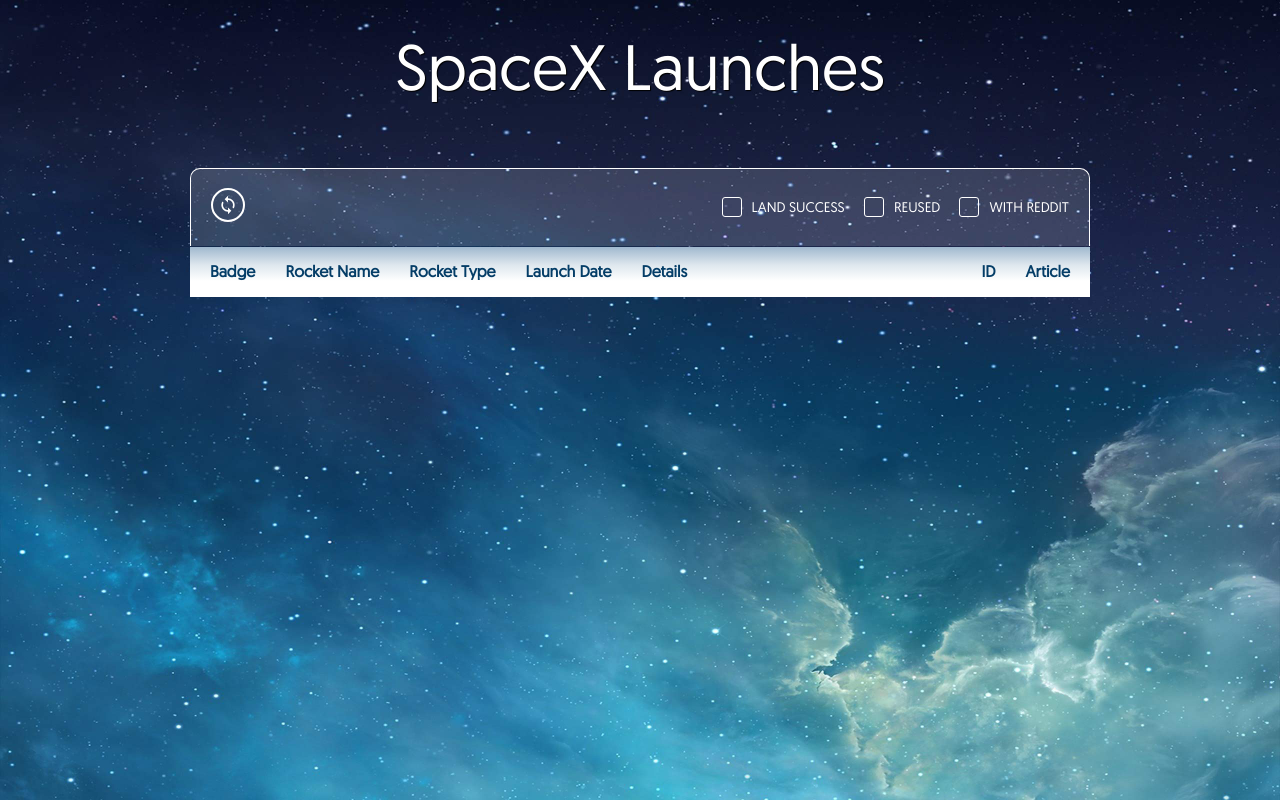
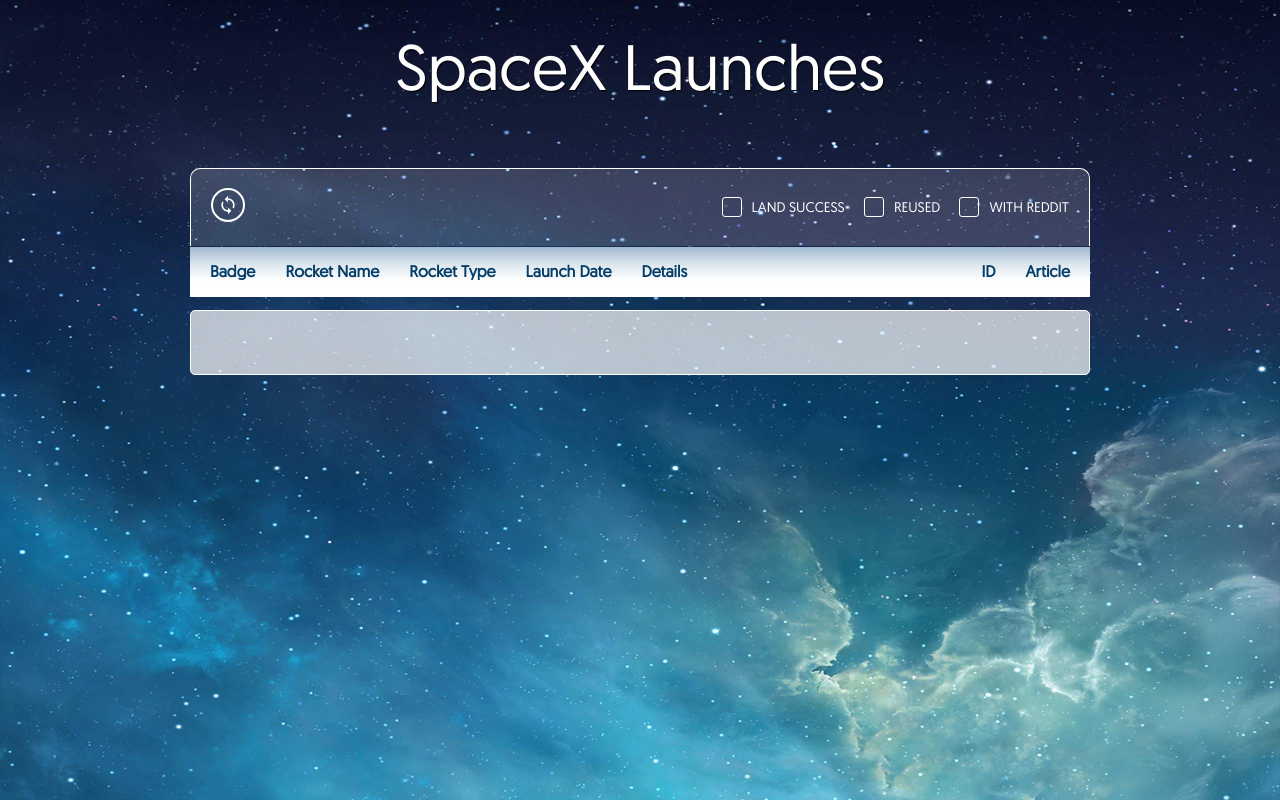
Before and after one commit to mcnamara14/spacex-launches, a React (Create React App) app: page / in a window 1280 px wide. Built offline with nearby package versions, Linux system fonts and the light colour scheme.

Commit message:
Add LaunchCard component and basic styling

```diff
--- a/src/components/App/App.js
+++ b/src/components/App/App.js
@@ -1,6 +1,7 @@
 import React, { Component } from 'react';
 import './App.css';
 import Header from '../Header/Header';
+import LaunchCards from '../LaunchCards/LaunchCards';
 import spaceBgImg from './images/background.jpg';
 
 class App extends Component {
@@ -11,6 +12,7 @@
       <section className="App" style={bgImg}>
         <main>
           <Header />
+          <LaunchCards />
         </main>
       </section>
     );
--- /dev/null
+++ b/src/components/LaunchCard/LaunchCard.css
@@ -0,0 +1,7 @@
+.LaunchCard {
+  height: 33px;
+  padding: 15px;
+  background:rgba(255, 255, 255, 0.7);
+  border-radius: 5px;
+  border: 1px solid #fff;
+}
--- /dev/null
+++ b/src/components/LaunchCard/LaunchCard.js
@@ -0,0 +1,14 @@
+import React, { Component } from 'react';
+import './LaunchCard.css';
+
+class LaunchCard extends Component {
+  render() {
+    return (
+      <section className="LaunchCard" >
+
+      </section>
+    );
+  }
+}
+
+export default LaunchCard;
--- /dev/null
+++ b/src/components/LaunchCards/LaunchCards.css
@@ -0,0 +1,3 @@
+.LaunchCards {
+  padding-top: 13px;
+}
--- /dev/null
+++ b/src/components/LaunchCards/LaunchCards.js
@@ -0,0 +1,15 @@
+import React, { Component } from 'react';
+import './LaunchCards.css';
+import LaunchCard from '../LaunchCard/LaunchCard';
+
+class LaunchCards extends Component {
+  render() {
+    return (
+      <section className="LaunchCards" >
+        <LaunchCard />
+      </section>
+    );
+  }
+}
+
+export default LaunchCards;
```
